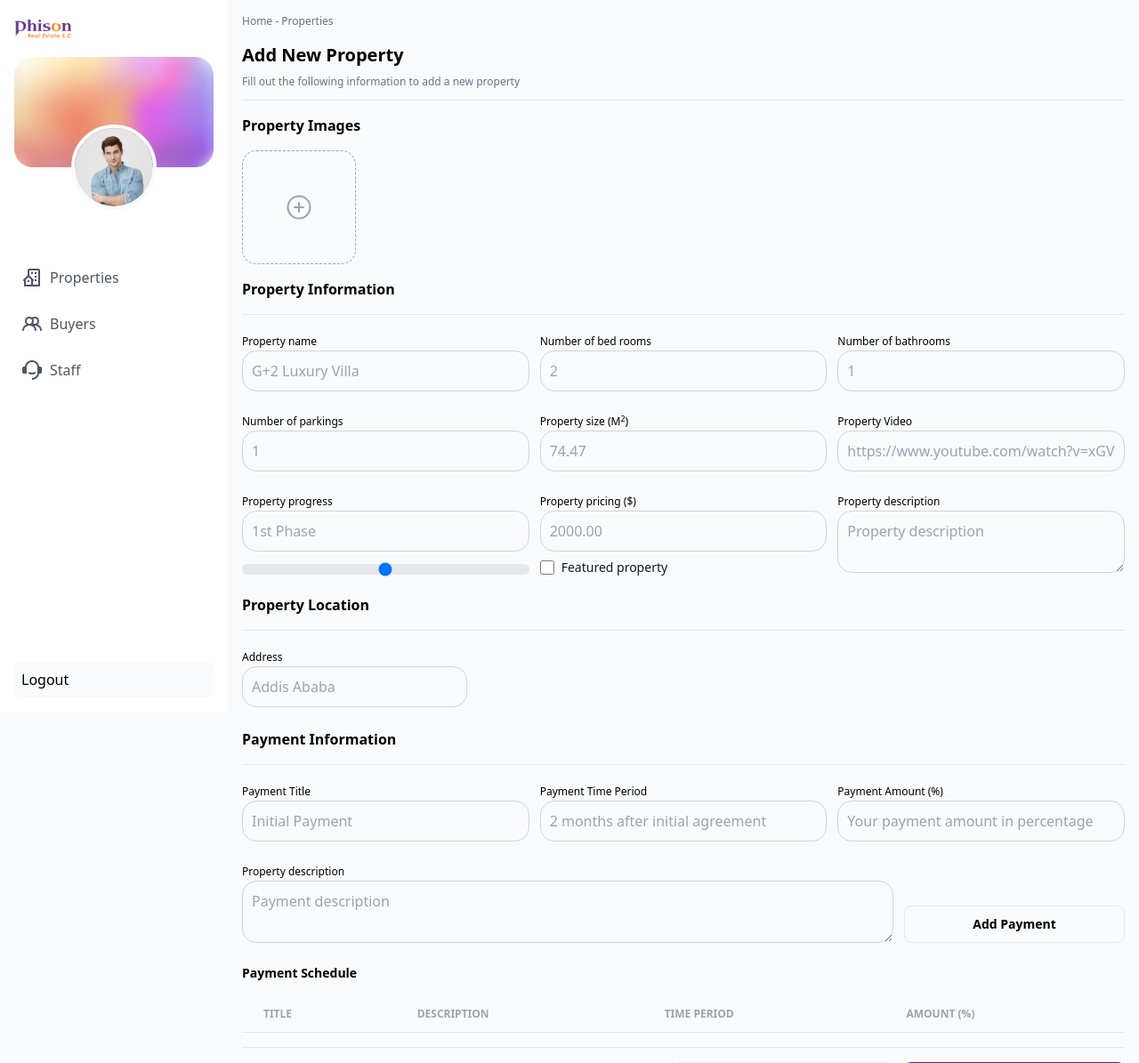
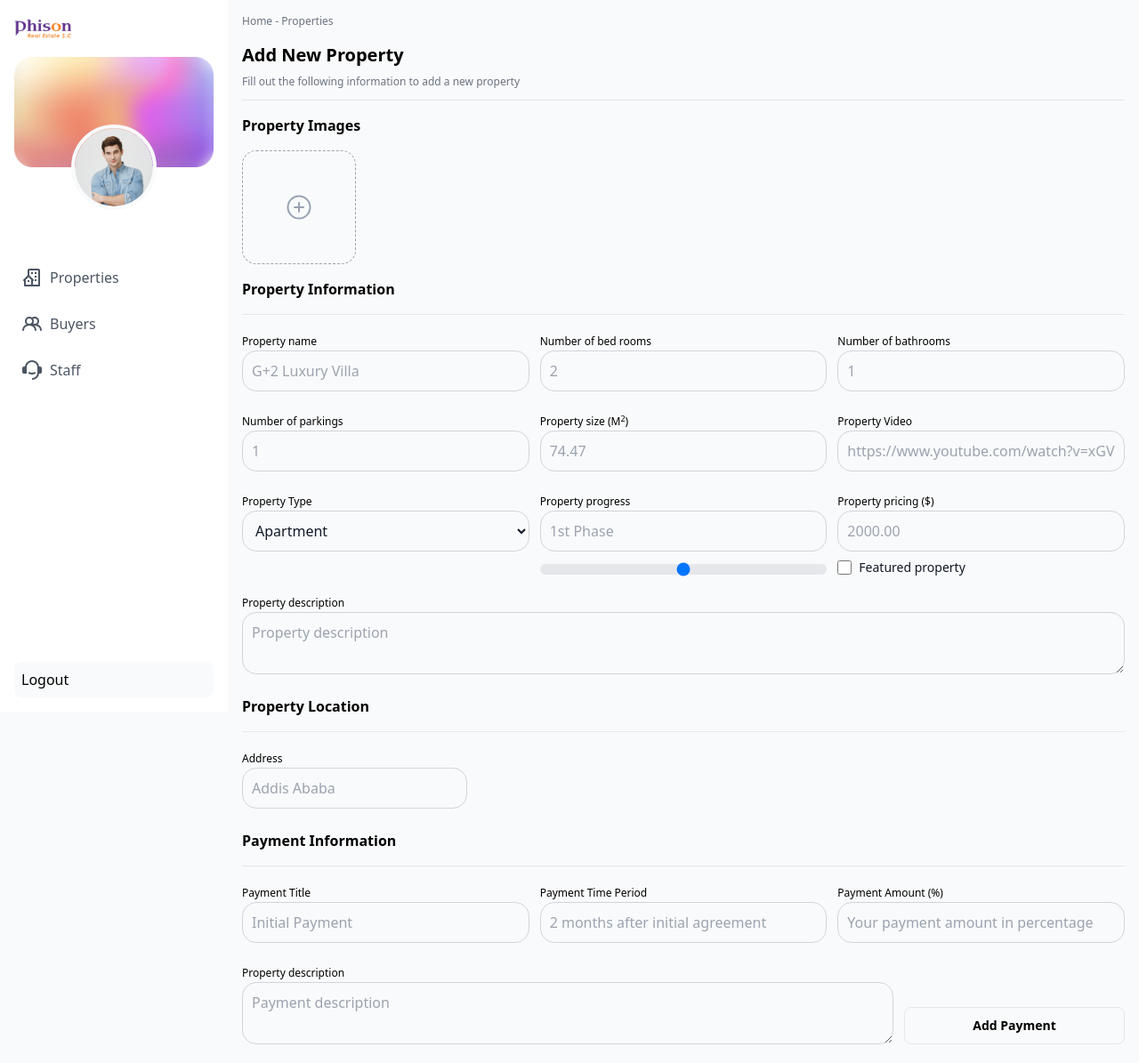
Before and after one commit to nebiyuelias1/phison-realestate, a Django app: template phison_realestate_backend/phison_realestate_backend/templates/phison_panel/property_form.html in a window 1280 px wide. Shown: the top 1195 px of the page at 89% size. Run offline with Django 4.2, Linux system fonts and the light colour scheme; the template is opened without the code that fills it, so the values that code supplies are empty; some libraries are stand-ins or nearby versions.

Commit message:
Add property_type field to property_form

```diff
--- a/phison_realestate_backend/phison_realestate_backend/phison_panel/forms.py
+++ b/phison_realestate_backend/phison_realestate_backend/phison_panel/forms.py
@@ -33,6 +33,7 @@ class PropertyForm(forms.ModelForm):
             "video",
             "address",
             "location",
+            "property_type",
         )
 
     def save(self, commit: bool = ...):
--- a/phison_realestate_backend/phison_realestate_backend/templates/partials/_property_card.html
+++ b/phison_realestate_backend/phison_realestate_backend/templates/partials/_property_card.html
@@ -3,7 +3,7 @@
   <a href="{{property.get_absolute_url}}">
     <div class="relative -mx-2 -mt-2">
       <img class="w-full object-cover rounded-2xl h-36" src="{% if property.property_image %}{% get_media_prefix %}{{property.property_image}}{% else %} https://cdn.pixabay.com/photo/2015/10/20/18/57/furniture-998265_960_720.jpg {% endif %}" alt="Property image">
-      <span class="absolute right-2 bottom-2 text-xs backdrop-blur-lg text-white p-2 rounded-lg group-hover:bg-orange-900">Apartment</span>
+      <span class="absolute right-2 bottom-2 text-xs backdrop-blur-lg text-white p-2 rounded-lg group-hover:bg-orange-900">{{property.get_property_type_display}}</span>
     </div>
     <h3 class="mt-3 font-semibold" id="propertyCardName">{{property.name}}</h3>
 
--- a/phison_realestate_backend/phison_realestate_backend/templates/partials/_select.html
+++ b/phison_realestate_backend/phison_realestate_backend/templates/partials/_select.html
@@ -2,7 +2,7 @@
   {% if label %}
   <label class="text-xs" for="{{id}}">{{label}}</label>
   {% endif %}
-  <select id="{{id}}" type="{{type}}" name="{{name}}"
+  <select id="{{id}}" name="{{name}}"
     class="bg-gray-50 border border-gray-300 text-gray-900 rounded-2xl focus:ring-orange-500 focus:border-orange-500 block w-full p-2.5"
     {{required_attribute}} value="{% if value %}{{value}}{% endif %}" {{form_attribute}}>
     {{options}}
--- a/phison_realestate_backend/phison_realestate_backend/templates/phison_panel/property_form.html
+++ b/phison_realestate_backend/phison_realestate_backend/templates/phison_panel/property_form.html
@@ -56,6 +56,7 @@
         {% include 'partials/_input.html' with label="Number of parkings" id="property_parking_count" name="parking_count" placeholder="1" type="number" class="basis-full md:basis-1/3 lg:basis-1/4 flex-grow" value=form.parking_count.value min=0 required_attribute="required" only %}
         {% include 'partials/_input.html' with label="Property size (M<sup>2</sup>)" id="property_size" name="size" placeholder="74.47" type="number" class="basis-full md:basis-1/3 lg:basis-1/4 flex-grow" value=form.size.value required_attribute="required" step_attribute="step='any'" required_attribute="required" only %}
         {% include 'partials/_input.html' with label="Property Video" id="property_video" name="video" placeholder="https://www.youtube.com/watch?v=xGVxYZClIwU" type="url" class="basis-full md:basis-1/3 lg:basis-1/4 flex-grow" value=form.video.value only%}
+        {% include 'partials/_select.html' with label="Property Type" id="property_type" name="property_type" options="<option value='AP'>Apartment</option><option value='VI'>Villa</option>" class="basis-full md:basis-1/3 lg:basis-1/4 flex-grow" value=form.property_type.value only%}
         <!-- TODO: Implement Location selection field -->
         <div class="basis-full md:basis-1/3 lg:basis-1/4 flex-grow">
           <!-- prettier-ignore -->
```
